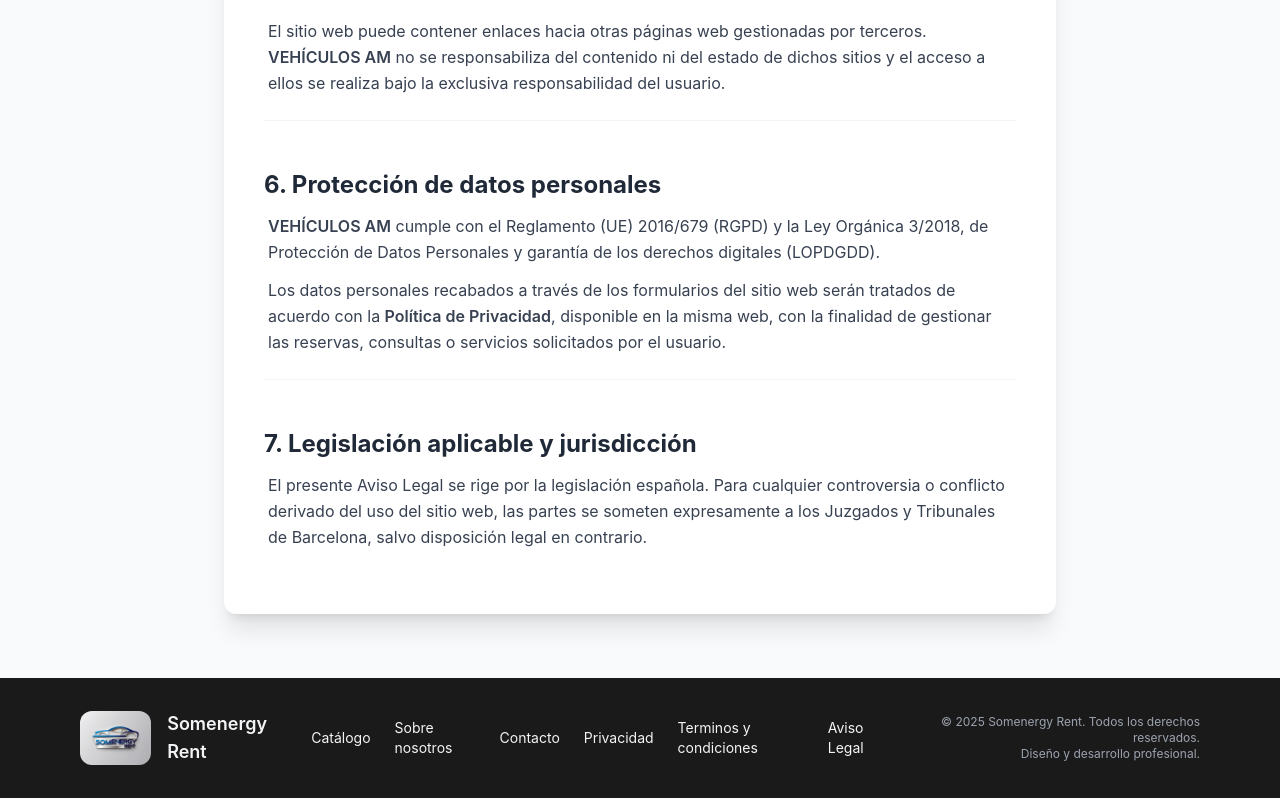
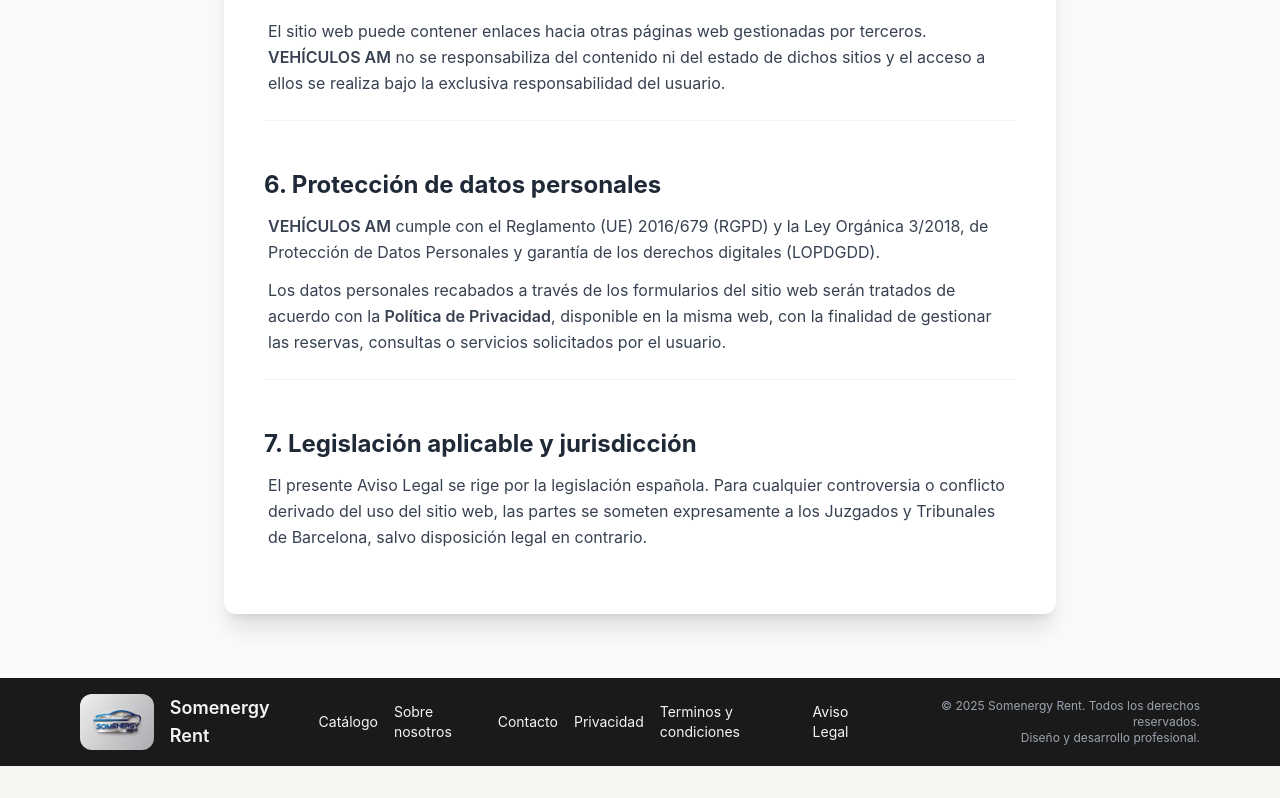
Before and after one commit to tonixg24-cell/somenergy_rent, a Next.js app: page /en/aviso-legal in a window 1280 px wide. Shown: the part 1975-2773 px from the top of the page. After the commit the page ends 2741 px from the top, so only its background shows below. Built offline with nearby package versions, Linux system fonts and the light colour scheme.

Commit message:
Update footer.tsx

```diff
--- a/src/components/shared/footer.tsx
+++ b/src/components/shared/footer.tsx
@@ -5,14 +5,14 @@ const year = new Date().getFullYear();
 
 const Footer = () => {
   return (
-    <footer className="bg-[#1A1A1A] py-8 text-[#f3f4f6] text-sm w-full">
+    <footer className="bg-[#1A1A1A] py-4 text-[#f3f4f6] text-sm w-full">
       <div className="max-w-6xl mx-auto flex flex-col md:flex-row items-center justify-between px-4 gap-4">
         <div className="flex items-center gap-4">
           <Logo width={80} height={50} src="/images/logo.jpg" />
           <span className="font-semibold text-lg">Somenergy Rent</span>
         </div>
-        <nav className="flex flex-row gap-6 items-center">
-          <Link href="/coches" className="hover:underline text-[#f3f4f6]">Catálogo</Link>
+        <nav className="flex flex-row gap-4 items-center">
+          <Link href="/servicios" className="hover:underline text-[#f3f4f6]">Catálogo</Link>
           <Link href="/sobre-nosotros" className="hover:underline text-[#f3f4f6]">Sobre nosotros</Link>
           <Link href="/contacto" className="hover:underline text-[#f3f4f6]">Contacto</Link>
           <Link href="/privacidad" className="hover:underline text-[#f3f4f6]">Privacidad</Link>
```
